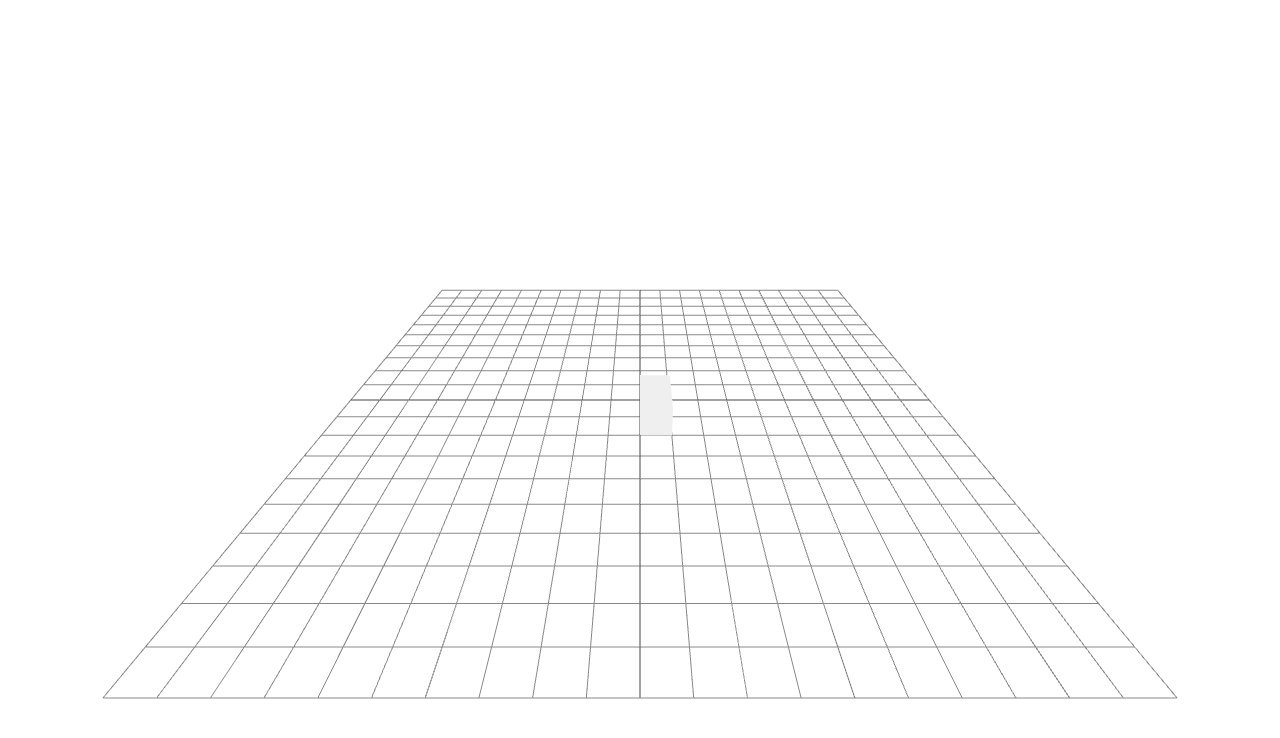
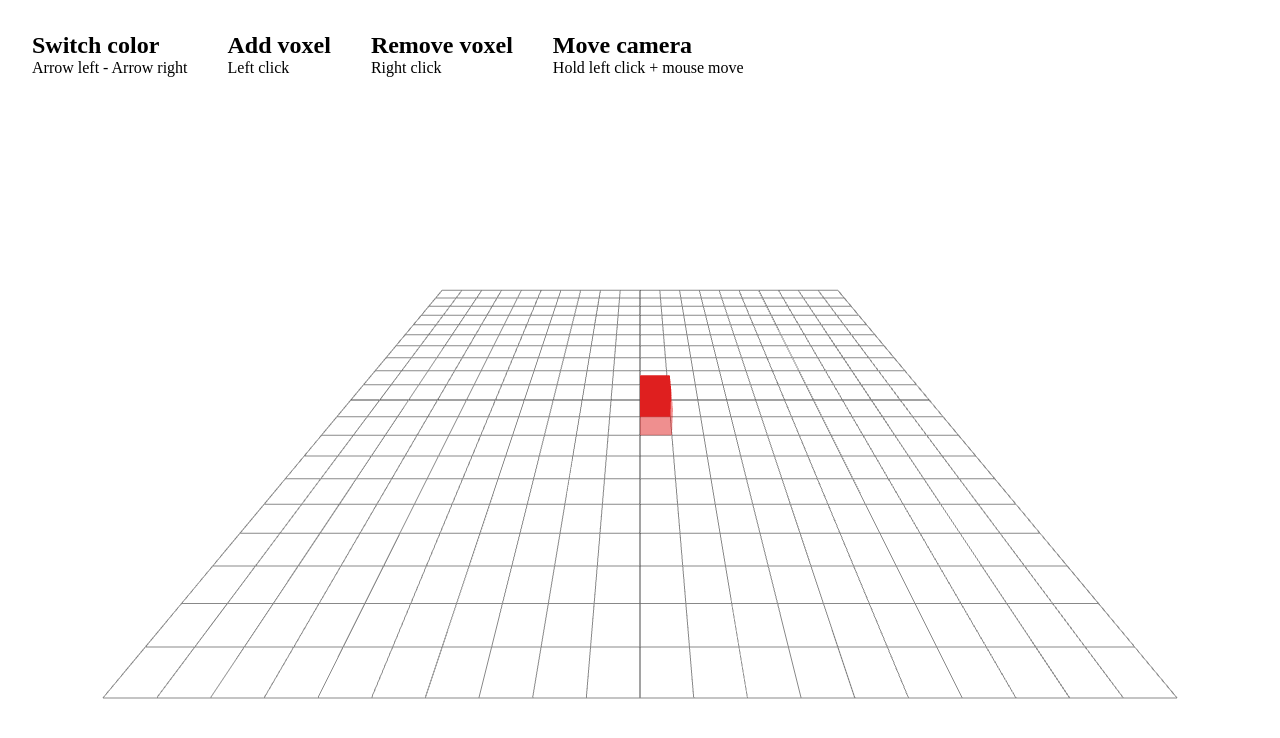
Before and after one commit to ChrisTom-94/voxels-experiments, a website built with Vite: page index.html in a window 1280 px wide. Built offline with nearby package versions, Linux system fonts and the light colour scheme.

Commit message:
possibility to change color and to delete already placed voxels

```diff
--- a/index.html
+++ b/index.html
@@ -7,6 +7,23 @@
   </head>
   <body>
     <div id="app"></div>
+    <section id="ui">
+      <div class="ui-color">
+        <h2>Switch color</h2>
+        <p>Arrow left - Arrow right</p>
+      </div>
+      <div>
+        <h2>Add voxel</h2>
+        <p>Left click</p>
+      </div>
+      <div>
+        <h2>Remove voxel</h2>
+        <p>Right click</p>
+      </div>
+      <div>
+        <h2>Move camera</h2>
+        <p>Hold left click + mouse move</p>
+    </section>
     <script type="module" src="/src/main.ts"></script>
   </body>
 </html>
--- a/src/main.ts
+++ b/src/main.ts
@@ -23,6 +23,7 @@ import { OrbitControls } from 'three/examples/jsm/controls/OrbitControls.js'
   // variables
   let intersectedObjects: THREE.Intersection<THREE.Object3D<THREE.Event>>[] = []
   let to_intersect: THREE.Object3D[] = []
+  let current_color = 0
 
 
   // scene
@@ -61,11 +62,12 @@ import { OrbitControls } from 'three/examples/jsm/controls/OrbitControls.js'
 
   // voxels
   const cubeGeometry = new THREE.BoxGeometry(1, 1, 1)
-  const cubeMaterial = new THREE.MeshBasicMaterial()
 
-  const shadowVoxel = new THREE.Mesh(cubeGeometry, cubeMaterial)
+  const shadowMaterial = new THREE.MeshBasicMaterial({color: COLORS[current_color], transparent: true, opacity: 0.5})
+  const shadowVoxel = new THREE.Mesh(cubeGeometry, shadowMaterial)
   shadowVoxel.material.opacity = 0.5
 
+  const cubeMaterial = new THREE.MeshBasicMaterial()
   const voxel =  new THREE.Mesh(cubeGeometry, cubeMaterial)
   voxel.position.set(0.5, 0.5, 0.5)
   voxel.material.color.setHex(COLORS[Math.floor(Math.random() * COLORS.length)])
@@ -84,35 +86,69 @@ import { OrbitControls } from 'three/examples/jsm/controls/OrbitControls.js'
 
   // events
   const onWindowResize = () => {
+
     camera.aspect = window.innerWidth / window.innerHeight;
     camera.updateProjectionMatrix();
     renderer.setSize( window.innerWidth, window.innerHeight );
+
   }
 
   const onMouseMove = (e: MouseEvent) => {
+
     mouse.x = (e.clientX / window.innerWidth) * 2 - 1
     mouse.y = -(e.clientY / window.innerHeight) * 2 + 1
+
   }
 
-  const onClick = () => {
-    if(intersectedObjects.length <= 0) return
+  const onClick = (e: MouseEvent) => {
+
+    if (e.button === 0) {
+
+      if (intersectedObjects.length <= 0) return
 
       const material = new THREE.MeshBasicMaterial()
       const newVoxel = new THREE.Mesh(cubeGeometry, material)
+
       newVoxel.position.copy(shadowVoxel.position)
-    newVoxel.material.color.setHex(COLORS[Math.floor(Math.random() * COLORS.length)])
+      newVoxel.material.color.setHex(COLORS[current_color])
       newVoxel.userData.isVoxel = true
 
       to_intersect.push(newVoxel)
       scene.add(newVoxel)
+
+    } else if (e.button === 2) {
+
+      const intersect = intersectedObjects[0]
+      if (!intersect || !intersect.object.userData.isVoxel) return
+
+      to_intersect.splice(to_intersect.indexOf(intersect.object), 1)
+      scene.remove(intersect.object)
+
+    }
+
+  }
+
+  const onKeyDown = (e: KeyboardEvent) => {
+
+    if(e.key === 'ArrowLeft') current_color = (current_color - 1 + COLORS.length) % COLORS.length
+    if(e.key === 'ArrowRight') current_color = (current_color + 1) % COLORS.length
+
+    shadowVoxel.material.color.setHex(COLORS[current_color])
+
   }
 
   window.addEventListener('resize', onWindowResize, false)
   window.addEventListener('mousemove', onMouseMove, false)
-  window.addEventListener('click', onClick, false)
+  window.addEventListener('mousedown', onClick, false)
+  window.addEventListener('keydown', onKeyDown, false)
 
   // render
   const animate = () => {
+
+    if(!document.hasFocus()){
+      shadowVoxel.visible = false
+    }
+
     requestAnimationFrame(animate)
     controls.update()
     renderer.render(scene, camera)
@@ -144,6 +180,7 @@ import { OrbitControls } from 'three/examples/jsm/controls/OrbitControls.js'
     position.y = Math.max(position.y, 0.5)
 
     shadowVoxel.position.copy(position)
+
   }
 
   animate()
--- a/src/style.css
+++ b/src/style.css
@@ -8,3 +8,15 @@ body{
   width: 100vw;
   height: 100vh;
 }
+
+#ui{
+  position: absolute;
+  z-index: 1;
+  width: max-content;
+  margin-inline: auto;
+  display: flex;
+  gap: 2.5rem;
+  justify-content: space-between;
+  padding: 2rem;
+  pointer-events: none;
+}
```
Lines whose indentation alone changed are shown as unchanged.
